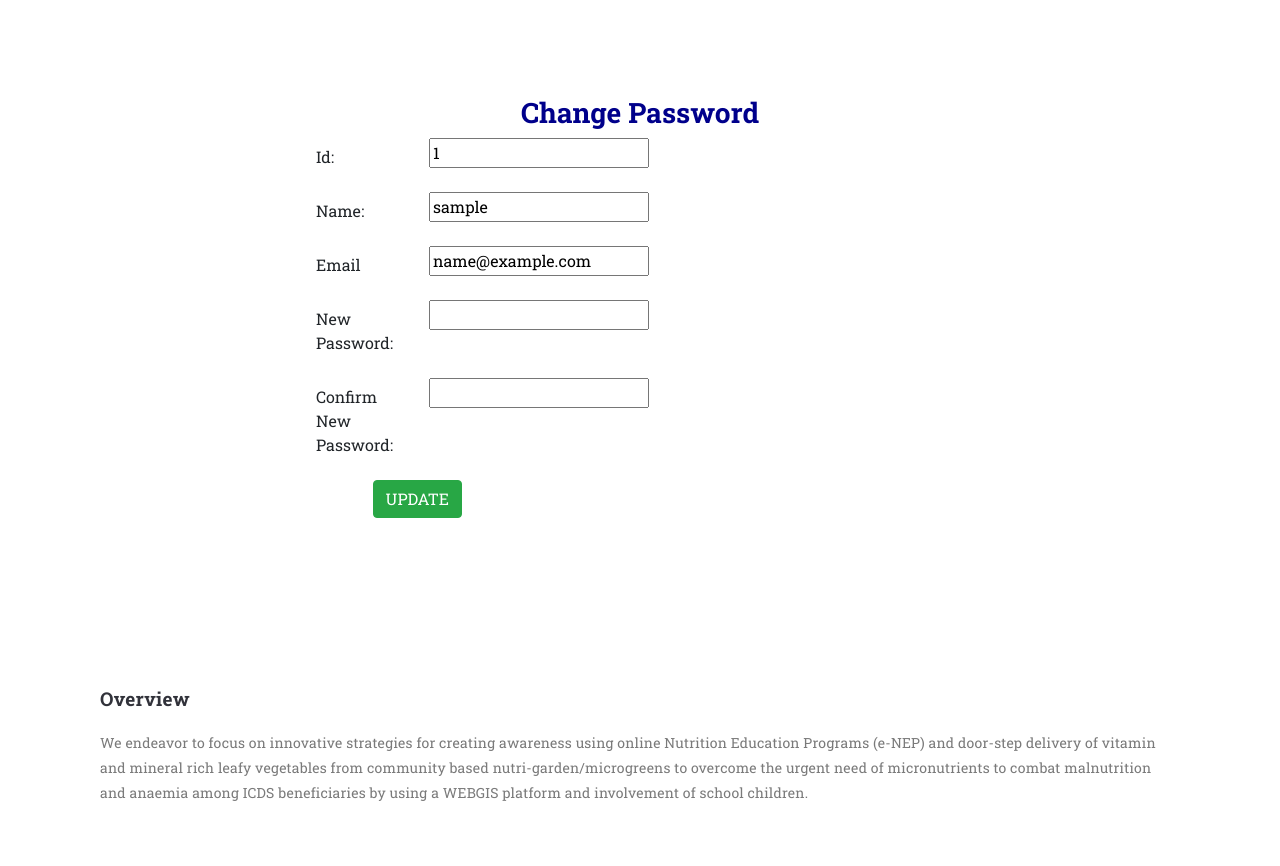
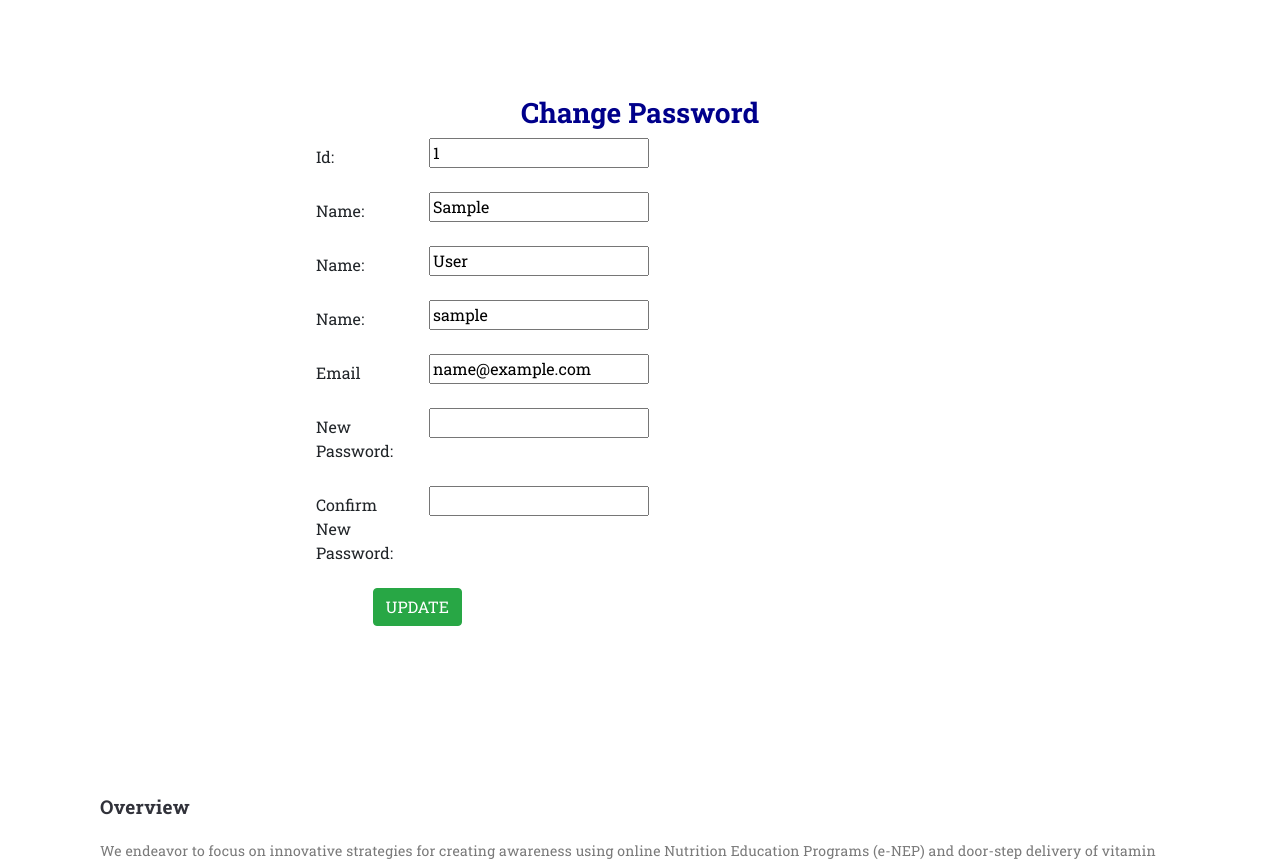
Before and after one commit to Shweta-tech/Diet, a Django app: page /change_pass/1 in a window 1280 px wide. Shown: the part 178-1044 px from the top of the page. Run offline with Django 3.2, Linux system fonts and the light colour scheme; tables that the repository leaves empty hold one stand-in row (values such as "Sample post"); some libraries are stand-ins or nearby versions.

Commit message:
password change

```diff
--- a/Diet/settings.py
+++ b/Diet/settings.py
@@ -111,7 +111,7 @@ ENCRYPT_KEY=b'e6P0yF7QPoszzM1FmMrfKs8yPDZ1OAHl-jhHRDYpD6g='
 DATABASES = {
     'default': {
         'ENGINE': 'django.db.backends.postgresql_psycopg2',
-         'NAME': 'cdd',
+         'NAME': 'c_diet',
         'USER' : 'postgres',
         'PASSWORD' : 'postgres',
         'HOST': 'localhost',
--- a/Diet/templates/after_login copy.html
+++ b/Diet/templates/after_login copy.html
@@ -18,7 +18,7 @@
 
 
         .dropbtn {
-            background-color: #a293e4;
+            background-color: #261f47;
             color: white;
             padding: 16px;
             font-size: 16px;
--- a/Diet/templates/article.html
+++ b/Diet/templates/article.html
@@ -22,7 +22,7 @@
         }
         button{
             float: right;
-            background-color: rgb(75, 3, 143) ;
+            background-color: rgb(34, 4, 61) ;
 color: lavenderblush;        }
     </style>
 </head>
--- a/Diet/templates/pass_change.html
+++ b/Diet/templates/pass_change.html
@@ -22,19 +22,31 @@
         <div class="form-group row">
             <label class="col-sm-2 col-form-label"> Id:</label>
             <div class="col-sm-4">
-                <input type="text" name="id" id="id_eid" required maxlength="20" value="{{ data.id }}" readonly/>
+                <input type="text" name="id" id="id_id" required maxlength="20" value="{{ data.id }}" readonly/>
             </div>
         </div>
         <div class="form-group row">
             <label class="col-sm-2 col-form-label"> Name:</label>
             <div class="col-sm-4">
-                <input type="text" name="username" id="id_ename" required maxlength="100" value="{{ data.username }}" readonly/>
+                <input type="text" name="first_name" id="id_first_name" required maxlength="100" value="{{ data.first_name }}" readonly/>
+            </div>
+        </div>
+        <div class="form-group row">
+            <label class="col-sm-2 col-form-label"> Name:</label>
+            <div class="col-sm-4">
+                <input type="text" name="last_name" id="id_last_name" required maxlength="100" value="{{ data.last_name }}" readonly/>
+            </div>
+        </div>
+        <div class="form-group row">
+            <label class="col-sm-2 col-form-label"> Name:</label>
+            <div class="col-sm-4">
+                <input type="text" name="username" id="id_username" required maxlength="100" value="{{ data.username }}" readonly/>
             </div>
         </div>
         <div class="form-group row">
             <label class="col-sm-2 col-form-label"> Email</label>
             <div class="col-sm-4">
-                <input type="email" name="email" id="id_eemail" required maxlength="254" value="{{ data.email }}"/>
+                <input type="email" name="email" id="id_email" required maxlength="254" value="{{ data.email }}" />
             </div>
         </div>
         <!-- <div class="form-group row">
@@ -46,13 +58,13 @@
         <div class="form-group row">
             <label class="col-sm-2 col-form-label"> New Password:</label>
             <div class="col-sm-4">
-                <input type="password" name="password1" id="id_econtact" required maxlength="15" value="{{ data.password1 }}" />
+                <input type="password" name="password1" id="id_password1" required maxlength="15" value="{{ data.password1 }}" />
             </div>
         </div>
         <div class="form-group row">
             <label class="col-sm-2 col-form-label">Confirm New Password:</label>
             <div class="col-sm-4">
-                <input type="password" name="password2" id="id_econtact" required maxlength="15" value="{{ data.password2 }}" />
+                <input type="password" name="password2" id="id_password2" required maxlength="15" value="{{ data.password2 }}" />
             </div>
         </div>
         <div class="form-group row">
--- a/Diet/templates/personal.html
+++ b/Diet/templates/personal.html
@@ -157,7 +157,7 @@
 
             <tr>
                 <td>Unique ID:</td>
-                <td><input type="text" name="uniqueid" id="studentuid" readonly></td>
+                <td><input type="text" name="uniqueid" id="studentuid" value="{{ user.student.uid }}" readonly></td>
             </tr>
             <tr>
                 <td>{% trans "Name" %}:</td>
--- a/data_feed/views.py
+++ b/data_feed/views.py
@@ -18,7 +18,7 @@ def consent(request):
     return render(request,'concentform.html')
 def chng_pass_up(request, id):
     data = User.objects.get(id=id)
-    # role=data.userprofile.role
+
     print(data)
     form = Form(request.POST, instance= data)
     # profile_form= UserProfile(request.POST, instance= form)
```
